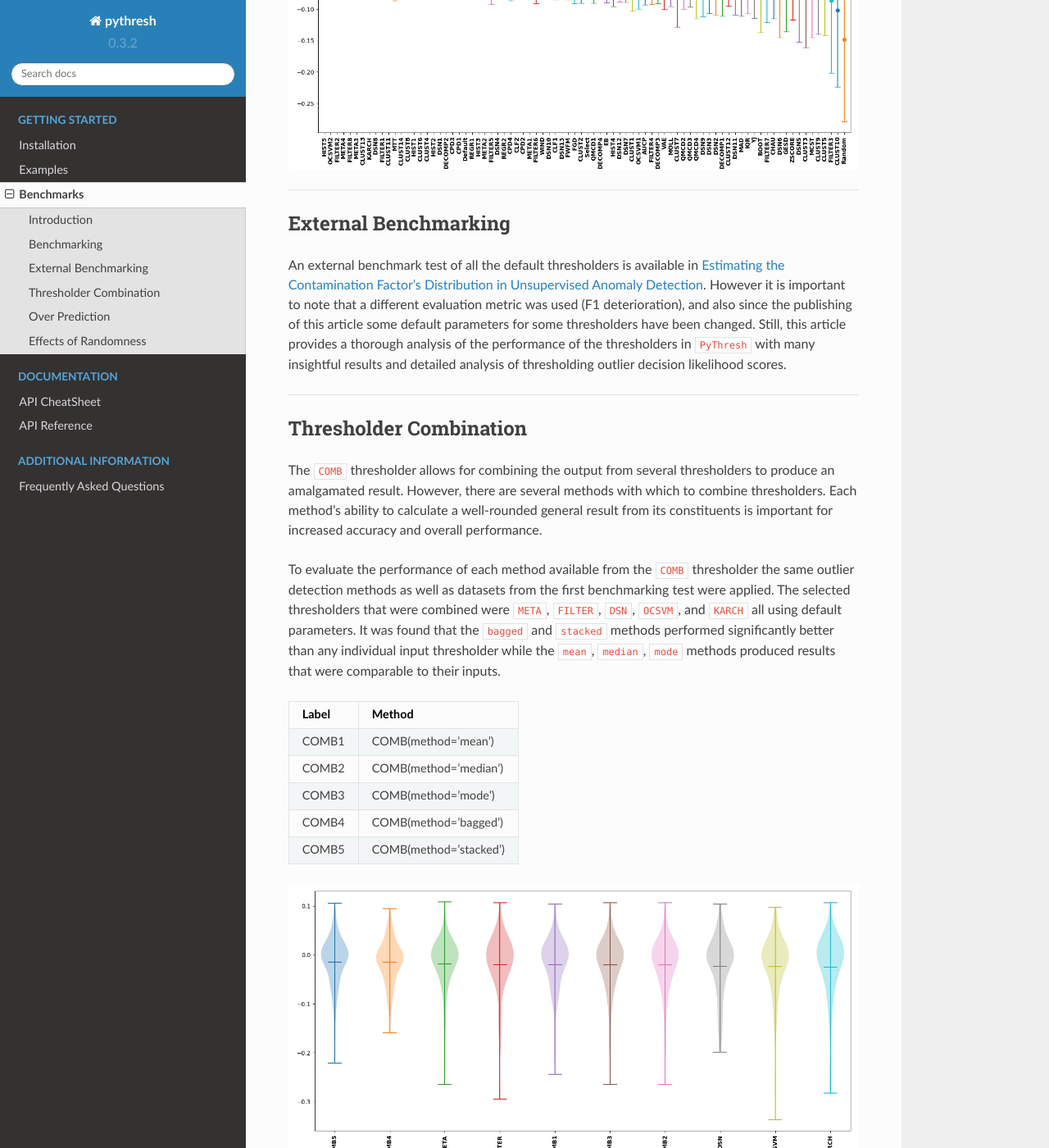
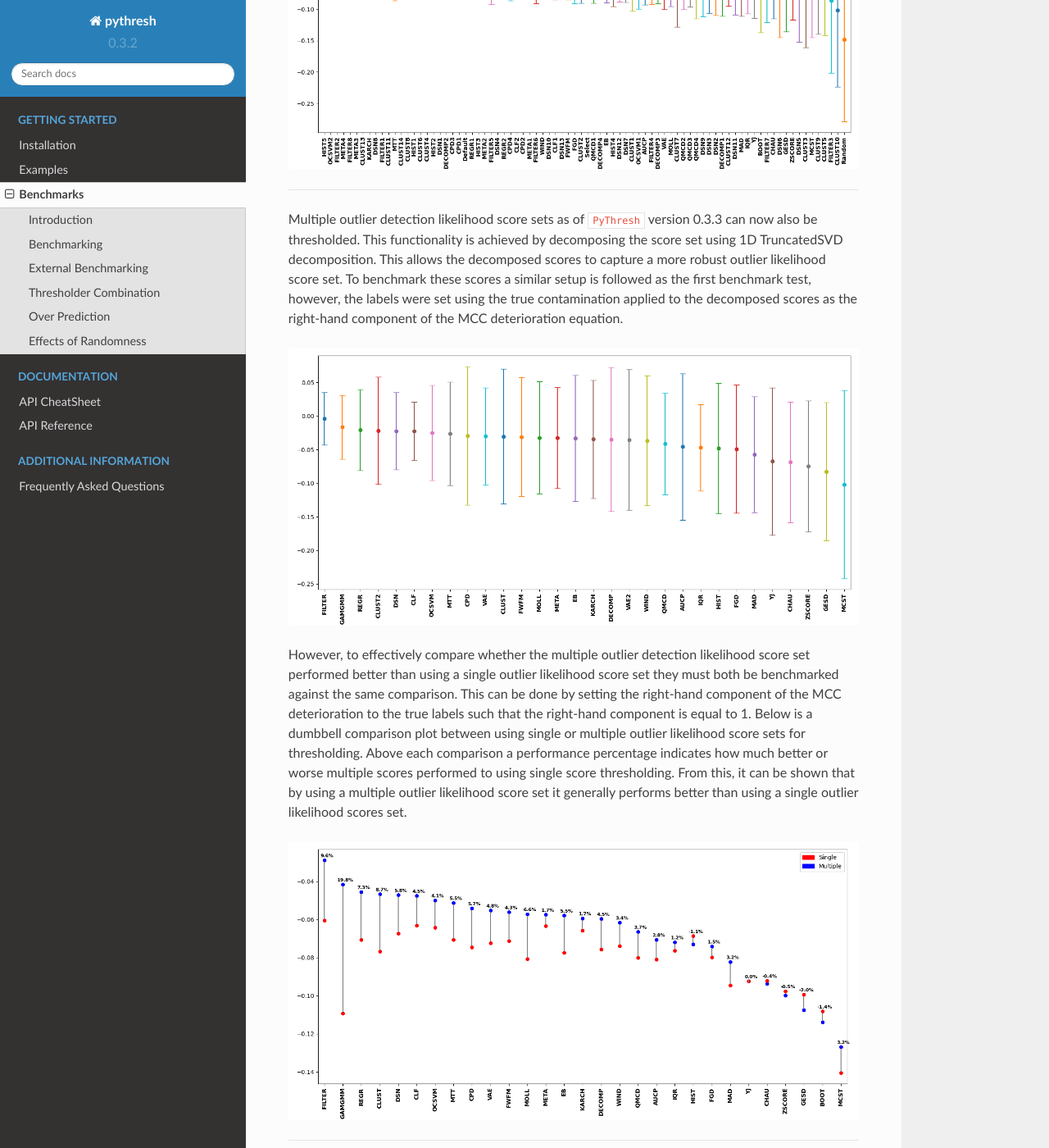
Before and after one commit to KulikDM/pythresh, a Sphinx documentation site: the page built from docs/benchmark.rst, in a window 1280 px wide and 1400 px high, scrolled down 5170 px. Shown: the whole window at 82% size. Built offline with Sphinx 7.4.7 and the Read the Docs theme 2.0.0, drawn with Linux system fonts in a browser that asks for light colours; formulas are drawn with MathJax 3.

Commit message:
Updated benchmarking

```diff
--- a/docs/benchmark.rst
+++ b/docs/benchmark.rst
@@ -279,6 +279,36 @@ dataset with fewer examples and a greater bias.
 
 ----
 
+Multiple outlier detection likelihood score sets as of ``PyThresh``
+version 0.3.3 can now also be thresholded. This functionality is
+achieved by decomposing the score set using 1D TruncatedSVD
+decomposition. This allows the decomposed scores to capture a more
+robust outlier likelihood score set. To benchmark these scores a similar
+setup is followed as the first benchmark test, however, the labels were
+set using the true contamination applied to the decomposed scores as the
+right-hand component of the MCC deterioration equation.
+
+.. figure:: figs/Multi1.png
+   :alt: Benchmark multiple
+
+However, to effectively compare whether the multiple outlier detection
+likelihood score set performed better than using a single outlier
+likelihood score set they must both be benchmarked against the same
+comparison. This can be done by setting the right-hand component of the
+MCC deterioration to the true labels such that the right-hand component
+is equal to 1. Below is a dumbbell comparison plot between using single
+or multiple outlier likelihood score sets for thresholding. Above each
+comparison a performance percentage indicates how much better or worse
+multiple scores performed to using single score thresholding. From this,
+it can be shown that by using a multiple outlier likelihood score set
+it generally performs better than using a single outlier likelihood
+scores set.
+
+.. figure:: figs/Multi2.png
+   :alt: Benchmark multiple comparison
+
+----
+
 ***********************
  External Benchmarking
 ***********************
```
Also changed, not shown: docs/figs/Benchmark1.png, docs/figs/Multi1.png (added), docs/figs/Multi2.png (added).
